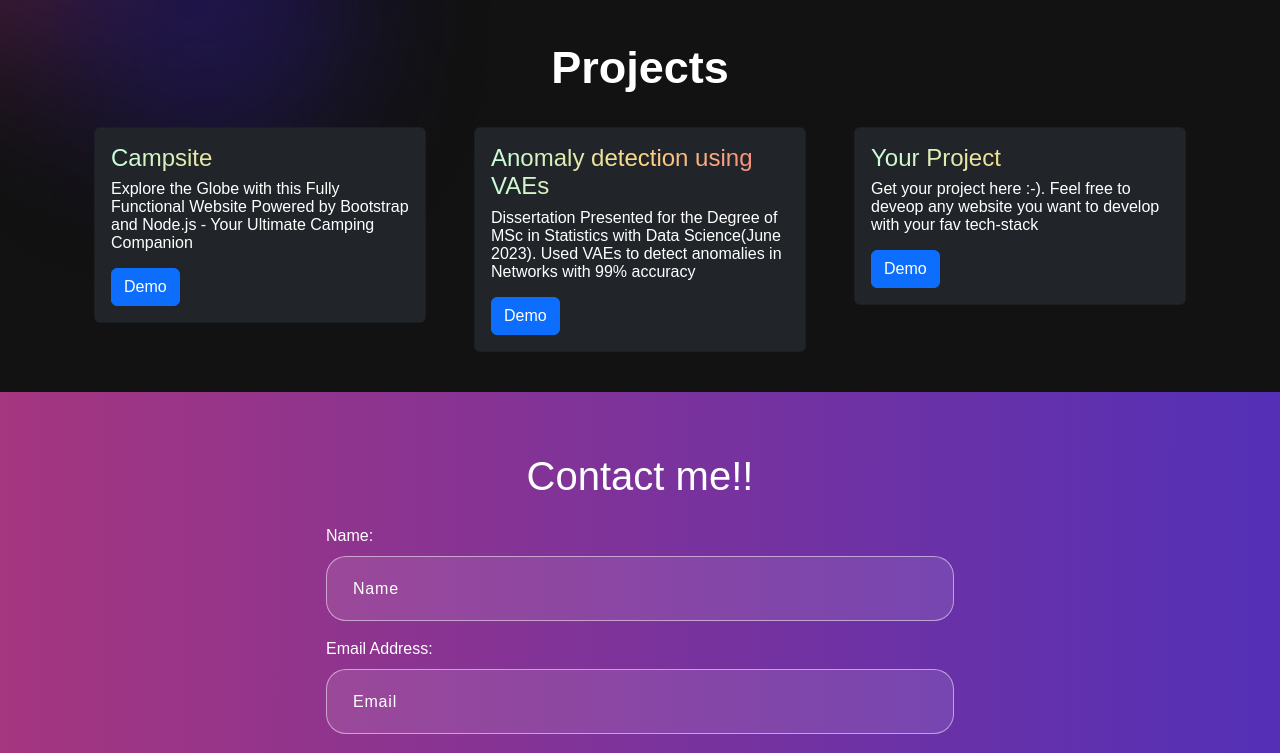
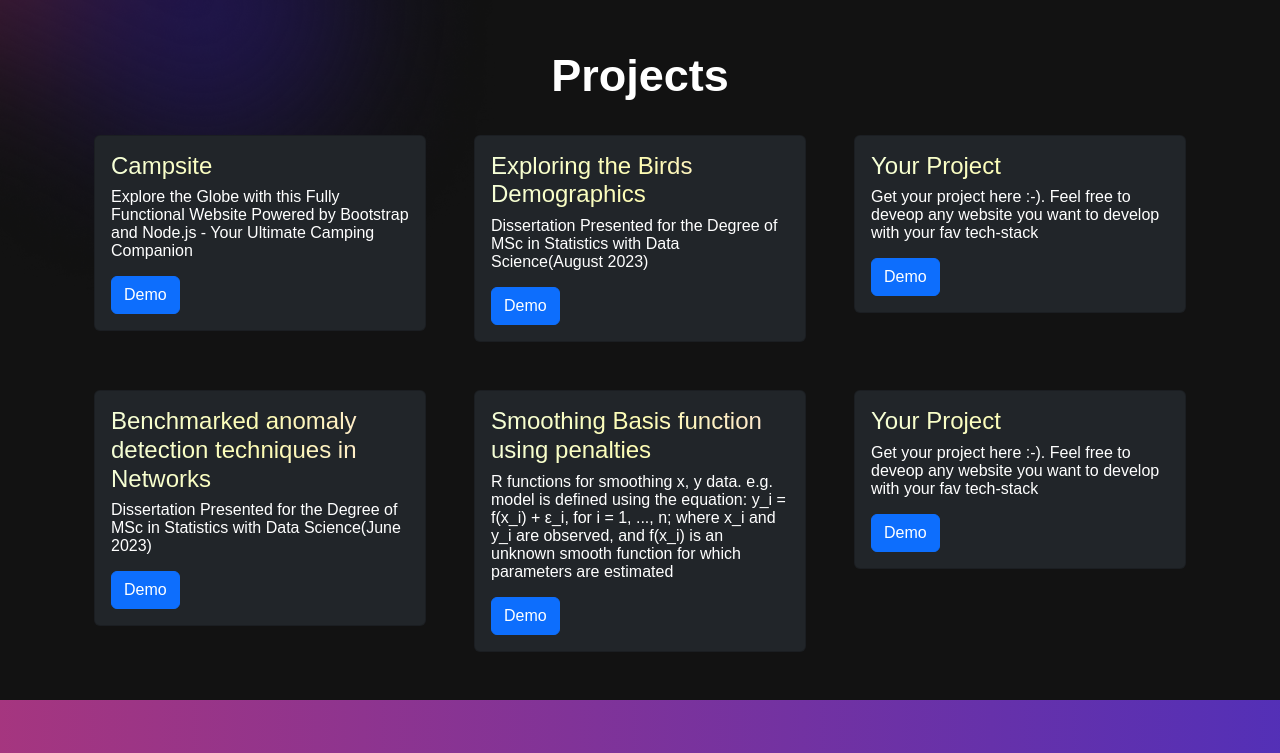
Before and after one commit to kartik481/Portfolio, a React (Vite) app: page / in a window 1280 px wide. Shown: the part 1100-1853 px from the top of the page. Built offline with nearby package versions, Linux system fonts and the light colour scheme.

Commit message:
Added auto scrolling feature

```diff
--- a/package.json
+++ b/package.json
@@ -11,6 +11,7 @@
   "dependencies": {
     "animate.css": "^4.1.1",
     "axios": "^1.6.7",
+    "better-react-mathjax": "^2.0.3",
     "bootstrap": "^5.3.3",
     "connect-flash": "^0.1.1",
     "dotenv": "^16.4.5",
@@ -24,6 +25,7 @@
     "react-dom": "^18.2.0",
     "react-ga": "^3.3.1",
     "react-ga4": "^2.1.0",
+    "react-latex": "^2.0.0",
     "react-multi-carousel": "^2.8.4",
     "react-notifications": "^1.7.4",
     "react-on-screen": "^2.1.1",
--- a/src/client/App.css
+++ b/src/client/App.css
@@ -334,8 +334,9 @@ nav.navbar .navbar-toggler[aria-expanded="true"] .navbar-toggler-icon {
 }
 
 .card:hover {
-  background: linear-gradient(to bottom right, #e66b4c, #e4a26d);
+  background: linear-gradient(to bottom right, #ae4e31, #b37d4f);
 }
+
 
 .project h2 {
   font-size: 45px;
--- a/src/client/App.jsx
+++ b/src/client/App.jsx
@@ -20,7 +20,7 @@ function App() {
         trackingId: "G-D116MV7TGH",
       }
     ]);
-    ReactGA.send({ hitType: "pageview", page: window.location.pathname + window.location.search, title: "Custom Title" });
+    ReactGA.send({ hitType: "pageview", page: window.location.pathname + window.location.search, title: "Porfolio" });
 
     },[])
   return (
--- a/src/client/Card.jsx
+++ b/src/client/Card.jsx
@@ -1,11 +1,9 @@
-import React from 'react';
-
 function Card({ st, title, cardText, linkto }) {
     return (
       <div className={`container zoom-effect cardback`}>
         <div className={`card ${st}`}>
           <div className="card-body">
-                    <h4 className="card-title" style={{ backgroundImage: 'linear-gradient(to right, #c6ffdd, #fbd786, #f7797d)', WebkitBackgroundClip: 'text', backgroundClip: 'text', color: 'transparent' }}>{title}</h4>
+            <h4 className="card-title" style={{ backgroundImage: 'linear-gradient(to right, #f5ffd7, #fefdb3, #ffe4d2)', WebkitBackgroundClip: 'text', backgroundClip: 'text', color: 'transparent' }}>{title}</h4>
             <p className="card-text">{cardText}</p>
             <a href={`${linkto}`} className="btn btn-primary">Demo</a>
           </div>
--- a/src/client/Contact.jsx
+++ b/src/client/Contact.jsx
@@ -47,9 +47,10 @@ function ContactForm() {
     };
 
     return (
-        <div className="contact mt-auto">
+        <section className='contact' id='contact'>
+        <div className="container mt-auto">
             <div className="row">
-                <h1 className="text-center">Contact me!!</h1>
+                <h1 className="text-center">Contact me!!!</h1>
                 <div className="col-6 offset-3 mt-3">
                     <form onSubmit={handleSubmit} className="needs-validation" noValidate encType="multipart/form-data">
                         <div className="mb-3">
@@ -125,6 +126,7 @@ function ContactForm() {
                 </div>
             </div>
         </div>
+        </section>
     );
 }
 
--- a/src/client/Navbar.jsx
+++ b/src/client/Navbar.jsx
@@ -16,7 +16,7 @@ export default function NavBar(){
 
   useEffect(() => {
     const onScroll = () => {
-      if (window.scrollY > 50) {
+      if (window.scrollY > 100) {
         setScrolled(true);
       } else {
         setScrolled(false);
@@ -34,7 +34,8 @@ export default function NavBar(){
 
   return (
     <Router>
-      <Navbar expand="md" className={scrolled ? "scrolled" : ""}>
+      <Navbar expand="md" className={`navbar ${scrolled ? "scrolled" : ""}`}
+>
         <Container>
           <Navbar.Brand href="/">
             <img src={logo} alt="Logo" />
@@ -47,6 +48,7 @@ export default function NavBar(){
               <Nav.Link href="#home" className={activeLink === 'home' ? 'active navbar-link' : 'navbar-link'} onClick={() => onUpdateActiveLink('home')}>Home</Nav.Link>
               <Nav.Link href="#skills" className={activeLink === 'skills' ? 'active navbar-link' : 'navbar-link'} onClick={() => onUpdateActiveLink('skills')}>Skills</Nav.Link>
               <Nav.Link href="#projects" className={activeLink === 'projects' ? 'active navbar-link' : 'navbar-link'} onClick={() => onUpdateActiveLink('projects')}>Projects</Nav.Link>
+              <Nav.Link href="#contact" className={activeLink === 'contact' ? 'active navbar-link' : 'navbar-link'} onClick={() => onUpdateActiveLink('contact')}>Contact</Nav.Link>
             </Nav>
             <span className="navbar-text">
               <div className="social-icon">
--- a/src/client/Projects.jsx
+++ b/src/client/Projects.jsx
@@ -3,7 +3,7 @@ import Card from './Card';
 
 export default function Project() {
     return (
-        <section className='mt-auto px-3 py-3 mb-auto' id='projects'>
+        <section className='mt-auto mb-auto py-4' id='projects'>
             <div className="project">
             <h2>Projects</h2>
             </div>
@@ -21,10 +21,41 @@ export default function Project() {
               <div className="col-md-4 py-4">
                     <Card
                         st={"bg-dark text-white"}
-                        title="Anomaly detection using VAEs"
-                        cardText="Dissertation Presented for the Degree of MSc in Statistics with Data Science(June 2023). Used VAEs to detect anomalies in Networks with 99% accuracy"
+                        title="Exploring the Birds Demographics"
+                        cardText="Dissertation Presented for the Degree of MSc in Statistics with Data Science(August 2023)"
+                        linkto= "https://github.com/kartik481/Birds"
+                    />
+
+              </div>
+             <div className="col-md-4 py-4">
+
+                    <Card
+                        st={"bg-dark text-white"}
+                        title="Your Project"
+                        cardText="Get your project here :-). Feel free to deveop any website you want to develop with your fav tech-stack"
+                        linkto= "https://www.google.com/"
+                    />
+                    </div>
+
+          </div>
+          <div className="row">
+              <div className="col-md-4 py-4">
+
+              <Card
+                        st={"bg-dark text-white"}
+                        title="Benchmarked anomaly detection techniques in Networks"
+                        cardText="Dissertation Presented for the Degree of MSc in Statistics with Data Science(June 2023)"
                         linkto= "https://github.com/kartik481/Anomaly-detection-using-AE-and-VAEs"
                     />
+
+              </div>
+              <div className="col-md-4 py-4">
+              <Card
+  st={"bg-dark text-white"}
+  title="Smoothing Basis function using penalties"
+  cardText="R functions for smoothing x, y data. e.g. model is defined using the equation: y_i = f(x_i) + ε_i, for i = 1, ..., n; where x_i and y_i are observed, and f(x_i) is an unknown smooth function for which parameters are estimated"
+  linkto="https://github.com/kartik481/Smoothing-Basis-function-using-penalties./blob/main/proj3.R" />
+
 
               </div>
              <div className="col-md-4 py-4">
--- a/src/client/Skills.jsx
+++ b/src/client/Skills.jsx
@@ -34,7 +34,6 @@ export default function Skills() {
           <div className="col-12">
             <div className="skill-bx wow zoomIn">
               <h2>Skills</h2>
-              {/* <p>I specialize in MERN Stack</p> */}
               <Carousel
                 responsive={responsive}
                 infinite={true}
```
Also changed, not shown: 1 other file (tests, documents, lock files or other folders). Lines whose indentation alone changed are shown as unchanged.
